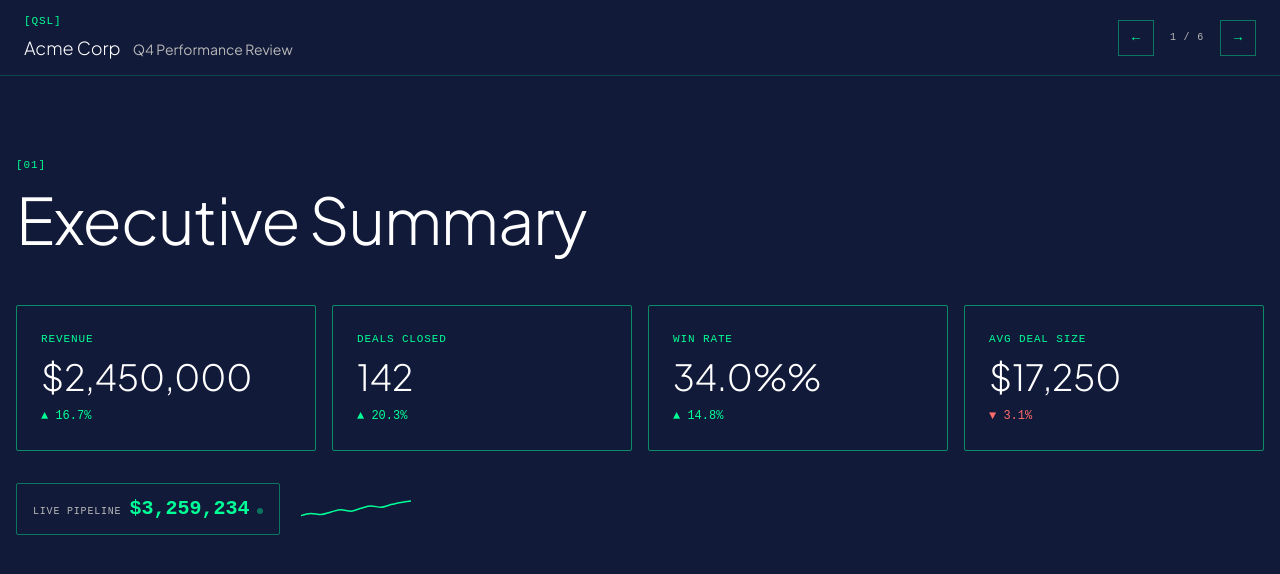
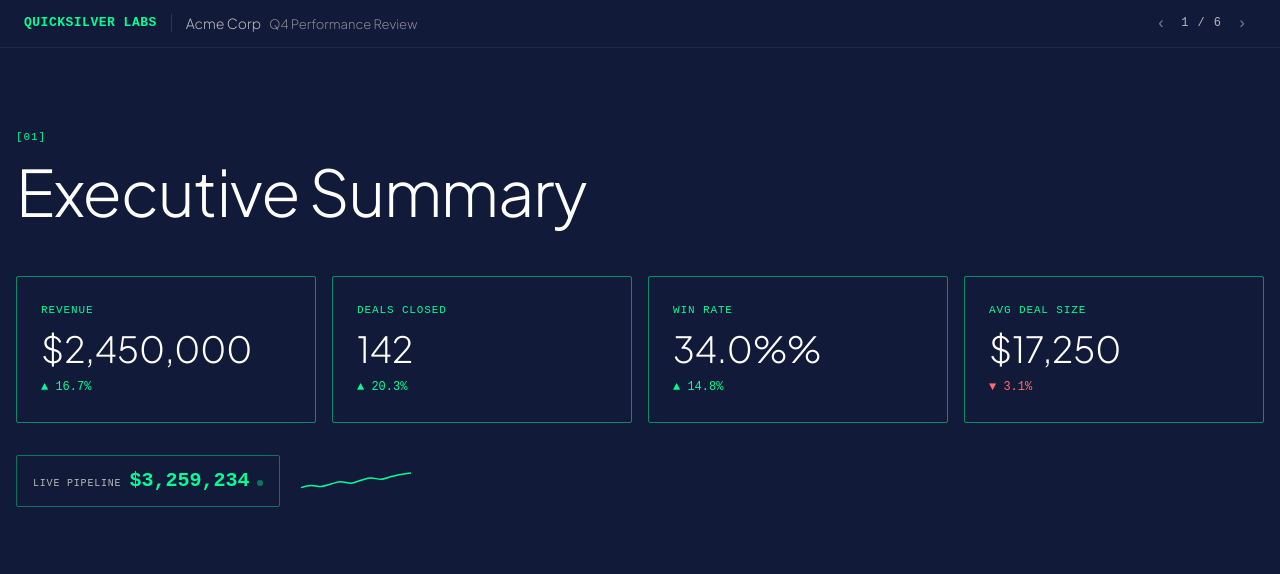
Before and after one commit to deac0nblues/qsl_base_next, a Next.js app: page / in a window 1280 px wide. Shown: the top 574 px of the page. Built offline with nearby package versions, Linux system fonts and the light colour scheme.

Commit message:
fix: compact topbar with inline layout

```diff
--- a/components/layout/TopBar.tsx
+++ b/components/layout/TopBar.tsx
@@ -1,7 +1,7 @@
 'use client';
 
-import { useState, useEffect } from 'react';
-import { colors, accentOpacity } from '@/lib/theme';
+import { useState } from 'react';
+import { colors } from '@/lib/theme';
 
 interface TopBarProps {
   title: string;
@@ -13,13 +13,7 @@ interface TopBarProps {
 }
 
 export default function TopBar({ title, subtitle, currentSlide, totalSlides, onPrev, onNext }: TopBarProps) {
-  const [scrolled, setScrolled] = useState(false);
-
-  useEffect(() => {
-    const handleScroll = () => setScrolled(window.scrollY > 0);
-    window.addEventListener('scroll', handleScroll);
-    return () => window.removeEventListener('scroll', handleScroll);
-  }, []);
+  const [hoveredBtn, setHoveredBtn] = useState<'prev' | 'next' | null>(null);
 
   return (
     <nav
@@ -27,68 +21,94 @@ export default function TopBar({ title, subtitle, currentSlide, totalSlides, onP
         position: 'sticky',
         top: 0,
         zIndex: 50,
-        borderBottom: `1px solid ${accentOpacity[20]}`,
-        background: scrolled ? 'rgba(18, 26, 58, 0.95)' : colors.background,
-        backdropFilter: scrolled ? 'blur(8px)' : 'none',
-        transition: 'all 200ms',
-        padding: '12px 24px',
+        borderBottom: '1px solid rgba(255,255,255,0.07)',
+        background: colors.background,
+        height: 48,
+        padding: '0 24px',
         display: 'flex',
         alignItems: 'center',
         justifyContent: 'space-between',
       }}
     >
-      <div>
-        <span className="code-accent" style={{ display: 'block', marginBottom: 2 }}>
-          [QSL]
+      {/* Logo + divider + client info — single row, vertically centered */}
+      <div style={{ display: 'flex', alignItems: 'center', gap: 0 }}>
+        <span
+          className="code-accent"
+          style={{ fontSize: 13, fontWeight: 600, letterSpacing: 0.5, whiteSpace: 'nowrap' }}
+        >
+          Quicksilver Labs
         </span>
-        <span style={{ fontWeight: 300, fontSize: 18 }}>{title}</span>
-        {subtitle && (
-          <span style={{ color: colors.secondaryText, marginLeft: 12, fontSize: 14 }}>{subtitle}</span>
-        )}
+        <span
+          style={{
+            display: 'inline-block',
+            width: 1,
+            height: 18,
+            background: 'rgba(255,255,255,0.12)',
+            margin: '0 14px',
+            flexShrink: 0,
+          }}
+        />
+        <span style={{ fontWeight: 300, fontSize: 14, color: colors.secondaryText, whiteSpace: 'nowrap' }}>
+          {title}
+          {subtitle && (
+            <span style={{ marginLeft: 8, fontSize: 13, opacity: 0.7 }}>{subtitle}</span>
+          )}
+        </span>
       </div>
 
+      {/* Slide navigation */}
       {currentSlide !== undefined && totalSlides !== undefined && (
-        <div style={{ display: 'flex', alignItems: 'center', gap: 16 }}>
+        <div style={{ display: 'flex', alignItems: 'center', gap: 6 }}>
           <button
             onClick={onPrev}
+            onMouseEnter={() => setHoveredBtn('prev')}
+            onMouseLeave={() => setHoveredBtn(null)}
             aria-label="Previous slide"
             style={{
               background: 'none',
-              border: `1px solid ${accentOpacity[40]}`,
-              color: colors.accent,
-              width: 36,
-              height: 36,
+              border: 'none',
+              color: hoveredBtn === 'prev' ? colors.foreground : colors.secondaryText,
+              fontSize: 16,
+              width: 28,
+              height: 28,
               cursor: 'pointer',
               display: 'flex',
               alignItems: 'center',
               justifyContent: 'center',
-              transition: 'all 200ms',
+              transition: 'color 150ms',
               fontFamily: 'monospace',
+              padding: 0,
+              opacity: hoveredBtn === 'prev' ? 1 : 0.6,
             }}
           >
-            ←
+            ‹
           </button>
-          <span className="annotation">
+          <span className="annotation" style={{ fontSize: 12, minWidth: 32, textAlign: 'center' }}>
             {currentSlide + 1} / {totalSlides}
           </span>
           <button
             onClick={onNext}
+            onMouseEnter={() => setHoveredBtn('next')}
+            onMouseLeave={() => setHoveredBtn(null)}
             aria-label="Next slide"
             style={{
               background: 'none',
-              border: `1px solid ${accentOpacity[40]}`,
-              color: colors.accent,
-              width: 36,
-              height: 36,
+              border: 'none',
+              color: hoveredBtn === 'next' ? colors.foreground : colors.secondaryText,
+              fontSize: 16,
+              width: 28,
+              height: 28,
               cursor: 'pointer',
               display: 'flex',
               alignItems: 'center',
               justifyContent: 'center',
-              transition: 'all 200ms',
+              transition: 'color 150ms',
               fontFamily: 'monospace',
+              padding: 0,
+              opacity: hoveredBtn === 'next' ? 1 : 0.6,
             }}
           >
-            →
+            ›
           </button>
         </div>
       )}
```
